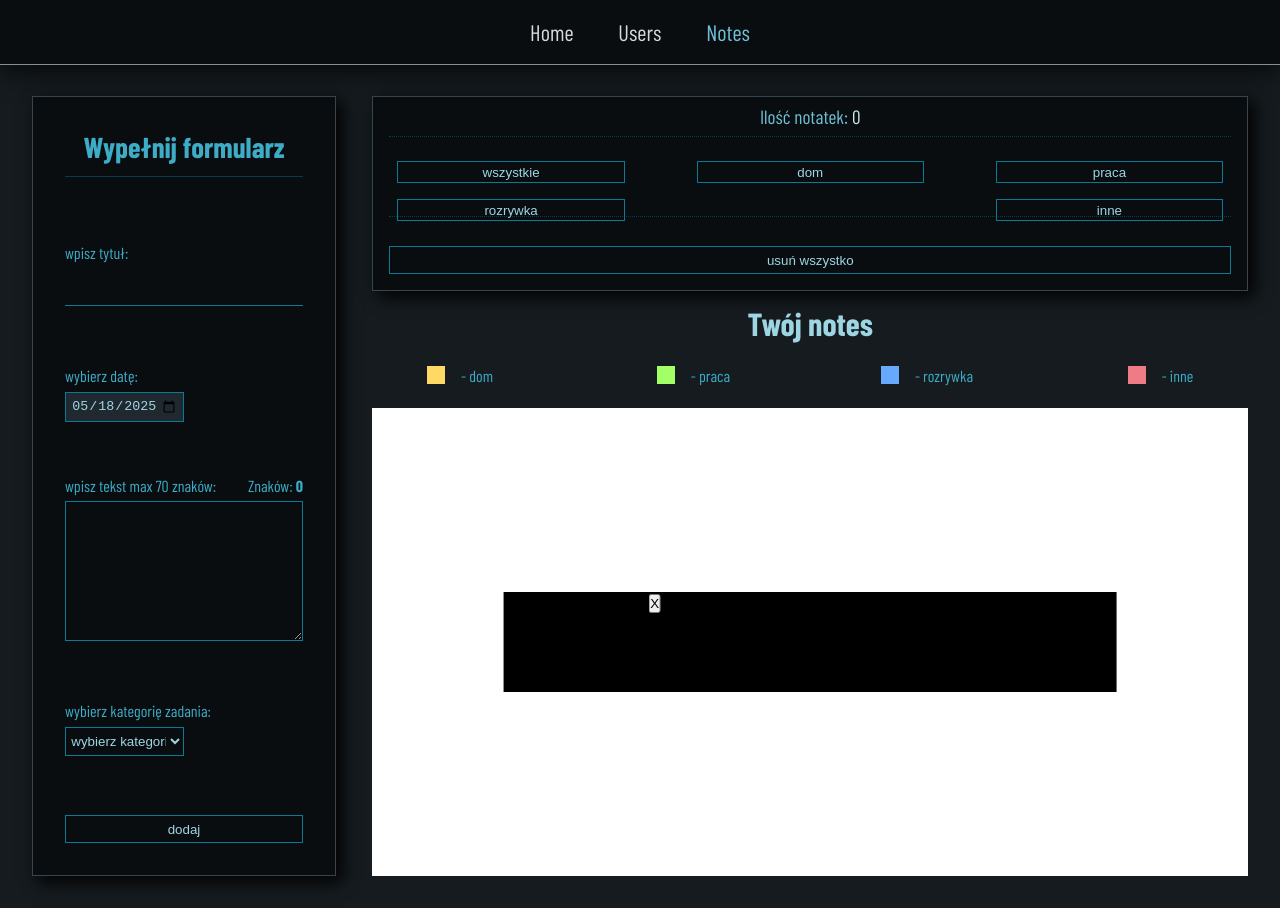
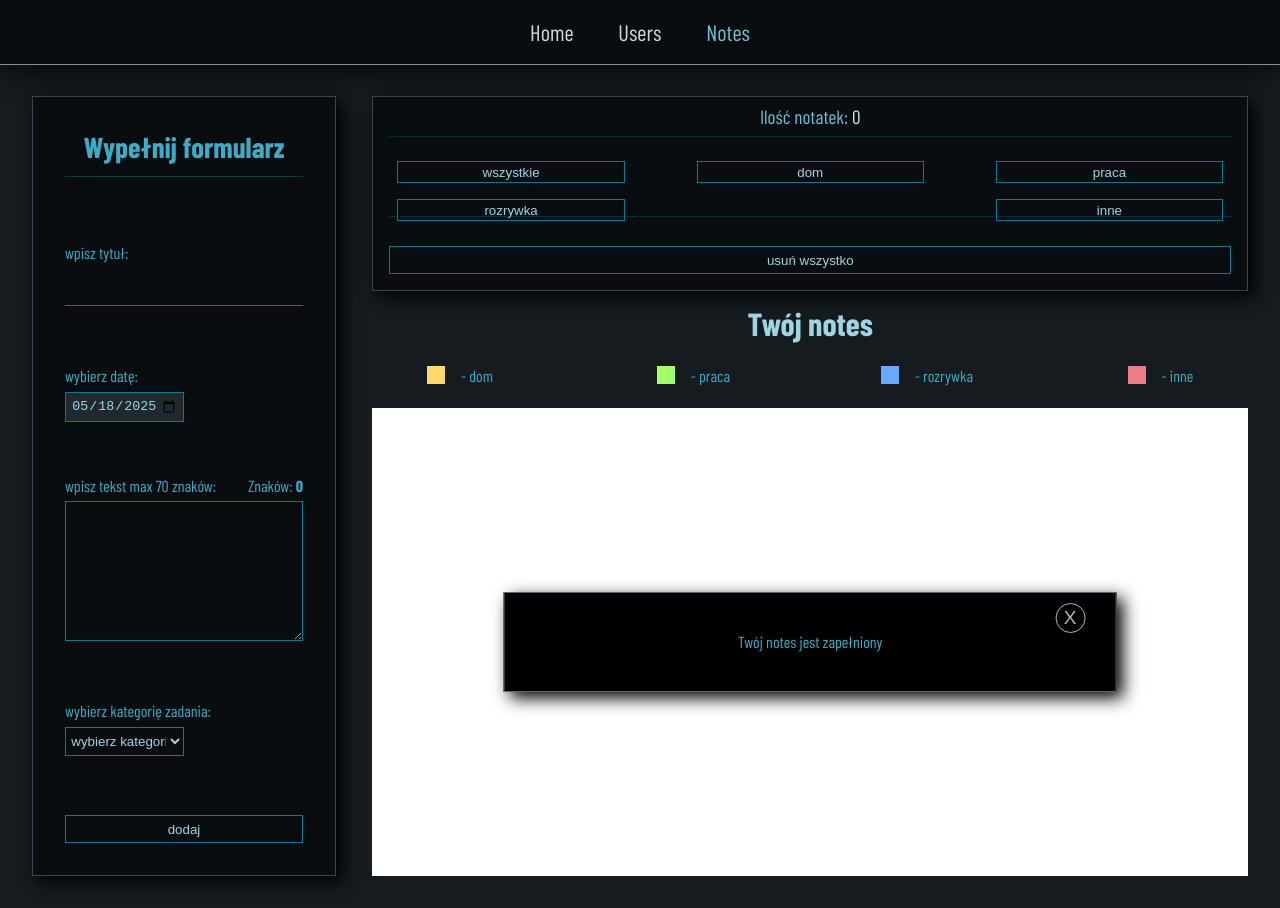
Before and after one commit to Scorpion19702022/SIMPLE_PROJECT_REACT_REDUX, a React (Vite) app: page /Notes in a window 1280 px wide. Built offline with nearby package versions, Linux system fonts and the light colour scheme; a web font is replaced by a local one.

Commit message:
added styles for popup

```diff
--- a/src/Components/Notes/NotesResult.tsx
+++ b/src/Components/Notes/NotesResult.tsx
@@ -42,8 +42,8 @@ const NotesResult = () => {
 			</div>
 			<div className={styles.box_notes}>
 				<div className={styles.popup}>
-					<span>Twój notes jest zapełniony</span>
-					<button>X</button>
+					<span className={styles.popup_info}>Twój notes jest zapełniony</span>
+					<button className={styles.popup_btn}>X</button>
 				</div>
 			</div>
 		</section>
--- a/src/Components/Notes/Styles/NotesResult.module.css
+++ b/src/Components/Notes/Styles/NotesResult.module.css
@@ -165,10 +165,33 @@
 	position: relative;
 	width: 70%;
 	height: 100px;
+	display: flex;
+	flex-direction: column;
+	align-items: center;
+	justify-content: center;
 	background-color: var(--color-dark11);
+	border: 0.04em solid var(--color-dark05);
+	box-shadow: 0.4em 0.4em 1em var(--color-dark11);
 	top: 50%;
 	left: 50%;
 	transform: translate(-50%, -50%);
+}
+
+.popup_info {
+	color: var(--color-color04);
+}
+
+.popup_btn {
+	position: absolute;
+	top: 10%;
+	right: 5%;
+	width: 30px;
+	height: 30px;
+	font-size: 1.2em;
+	background: none;
+	color: var(--color-dark03);
+	border-radius: 50%;
+	border: 0.04em solid var(--color-dark03);
 }
 
 @media (min-width: 1200px) {
```
